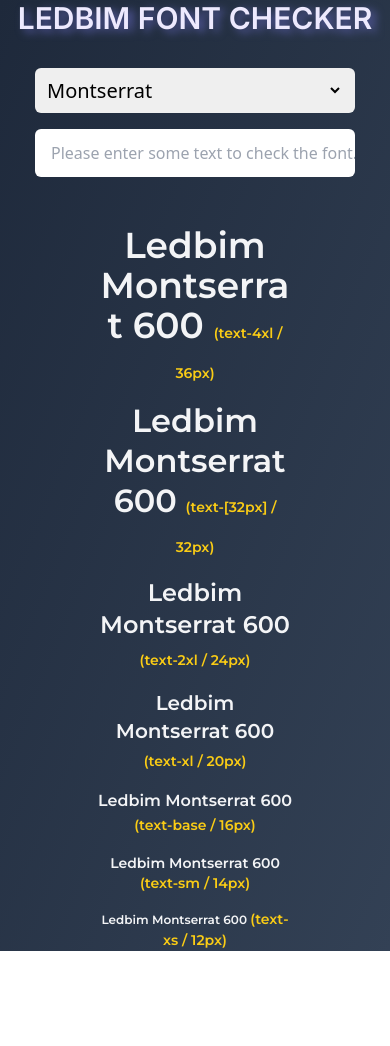
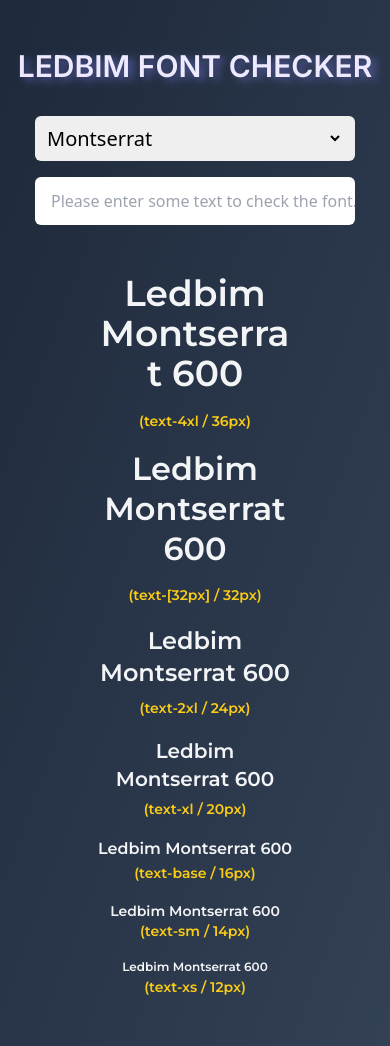
Before and after one commit to onurataasar/ledbim-font-checker, a Next.js app: page / in a window 390 px wide. Before the commit the page ends 951 px from the top, so only its background shows below. Built offline with nearby package versions, Linux system fonts and the light colour scheme; a web font is replaced by a local one.

Commit message:
responsive update

```diff
--- a/pages/index.tsx
+++ b/pages/index.tsx
@@ -51,7 +51,8 @@
               {!text
                 ? `Ledbim ${selectedFont} ${font.style.fontWeight} `
                 : text}{" "}
-              <span className="text-sm font-light text-yellow-400">
+              <span className="text-sm font-light whitespace-nowrap text-yellow-400">
+                {" "}
                 (text-4xl / 36px)
               </span>
             </h2>
@@ -59,26 +60,26 @@
               {!text
                 ? `Ledbim ${selectedFont} ${font.style.fontWeight} `
                 : text}
-              <span className="text-sm font-light text-yellow-400">
+              <span className="text-sm font-light whitespace-nowrap text-yellow-400">
                 {" "}
                 (text-[32px] / 32px)
               </span>
             </h2>
             <h3 className={font.className}>
               {!text ? `Ledbim ${selectedFont} ${font.style.fontWeight}` : text}{" "}
-              <span className="text-sm font-light text-yellow-400">
+              <span className="text-sm font-light whitespace-nowrap text-yellow-400">
                 (text-2xl / 24px)
               </span>
             </h3>
             <h4 className={font.className}>
               {!text ? `Ledbim ${selectedFont} ${font.style.fontWeight}` : text}{" "}
-              <span className="text-sm font-light text-yellow-400">
+              <span className="text-sm font-light whitespace-nowrap text-yellow-400">
                 (text-xl / 20px)
               </span>
             </h4>
             <h5 className={font.className}>
               {!text ? `Ledbim ${selectedFont} ${font.style.fontWeight}` : text}{" "}
-              <span className="text-sm font-light text-yellow-400">
+              <span className="text-sm font-light whitespace-nowrap text-yellow-400">
                 (text-base / 16px)
               </span>
             </h5>
@@ -86,7 +87,7 @@
               {!text
                 ? `Ledbim ${selectedFont} ${font.style.fontWeight} `
                 : text}{" "}
-              <span className="text-sm font-light text-yellow-400">
+              <span className="text-sm font-light whitespace-nowrap text-yellow-400">
                 {" "}
                 (text-sm / 14px)
               </span>
@@ -95,7 +96,7 @@
               {!text
                 ? `Ledbim ${selectedFont} ${font.style.fontWeight} `
                 : text}
-              <span className="text-sm font-light text-yellow-400">
+              <span className="text-sm font-light whitespace-nowrap text-yellow-400">
                 {" "}
                 (text-xs / 12px)
               </span>
--- a/styles/Home.module.scss
+++ b/styles/Home.module.scss
@@ -5,6 +5,7 @@
   align-items: center;
   gap: 2rem;
   min-height: 100vh;
+  @apply py-12;
   h1 {
     @apply text-3xl  uppercase text-violet-100 font-semibold;
     filter: drop-shadow(5px 3px 4px #7272d8a9);
```
